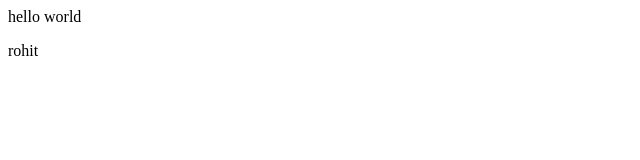
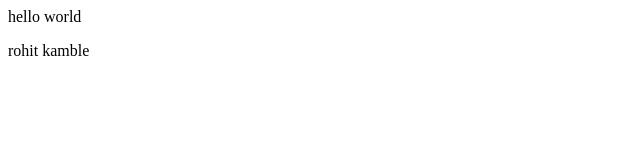
Before and after one commit to RohitK72/apnacollege-demo, a plain HTML site: page index.html in a window 1280 px wide. Shown: the full height of the page, 0-640 px from the left. Drawn offline with Linux system fonts and the light colour scheme.

Commit message:
change name

```diff
--- a/index.html
+++ b/index.html
@@ -1,2 +1,2 @@
 <p>hello world</p>
-<p>rohit</p>
+<p>rohit kamble</p>
```
